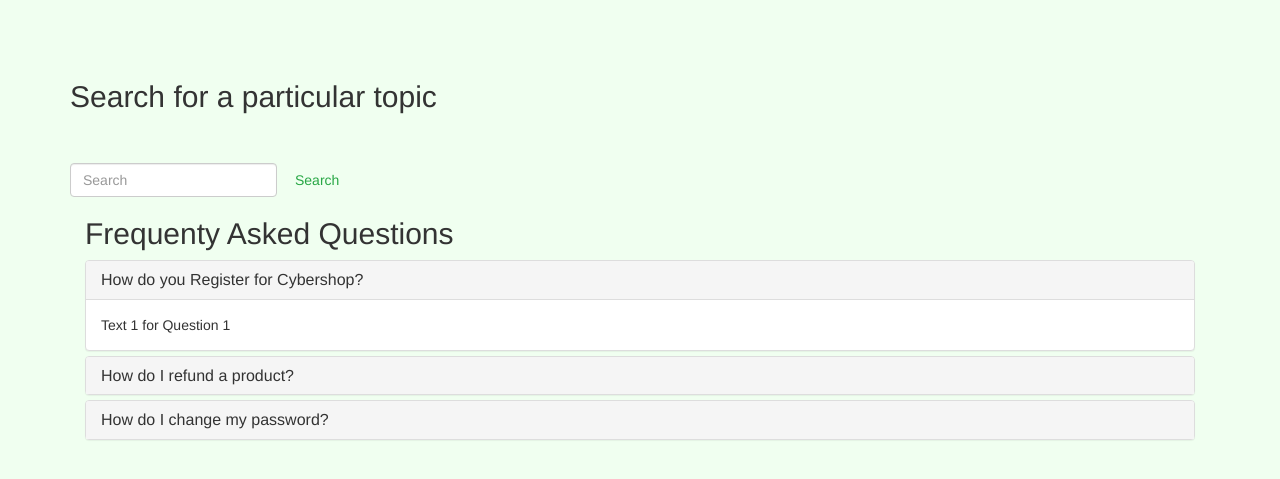
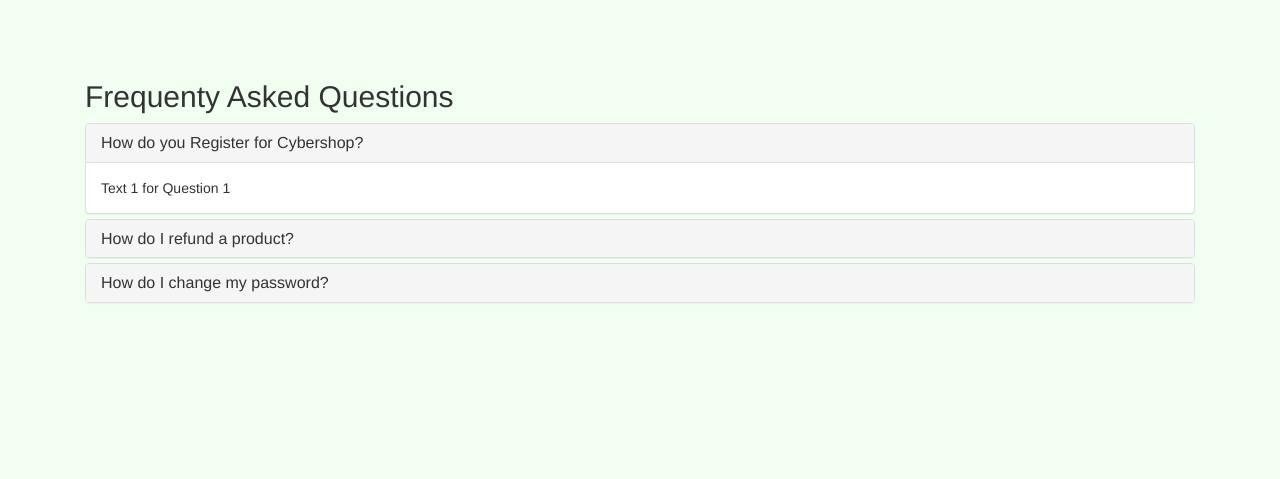
Before and after one commit to JosephP29/UI-Cybershop, a Django app: page /help/ in a window 1280 px wide. Shown: the part 144-623 px from the top of the page. Run offline with Django 3.2, Linux system fonts and the light colour scheme; some libraries are stand-ins or nearby versions.

Commit message:
Removed search

```diff
--- a/templates/help.html
+++ b/templates/help.html
@@ -15,20 +15,6 @@
 	<div class="container">
 		<br/>
 		<br/>
-	</div>
-
-	<div class="container">
-		<div class="row">
-           			<div>
-           					<h2>Search for a particular topic</h2>
-           					<br/>
-           					<br/>
-                            <form class="form-inline" method="post" name="myForm" id="myForm">
-     							 <input class="form-control mr-sm-2" type="search" placeholder="Search" aria-label="Search">
-      								<button class="btn btn-outline-success my-2 my-sm-0" type="Search">Search</button>
-   							 </form>
-                    </div>
-		</div>
 	</div>
 
 	<!--FAQ?-->
```
Also changed, not shown: db.sqlite3.
